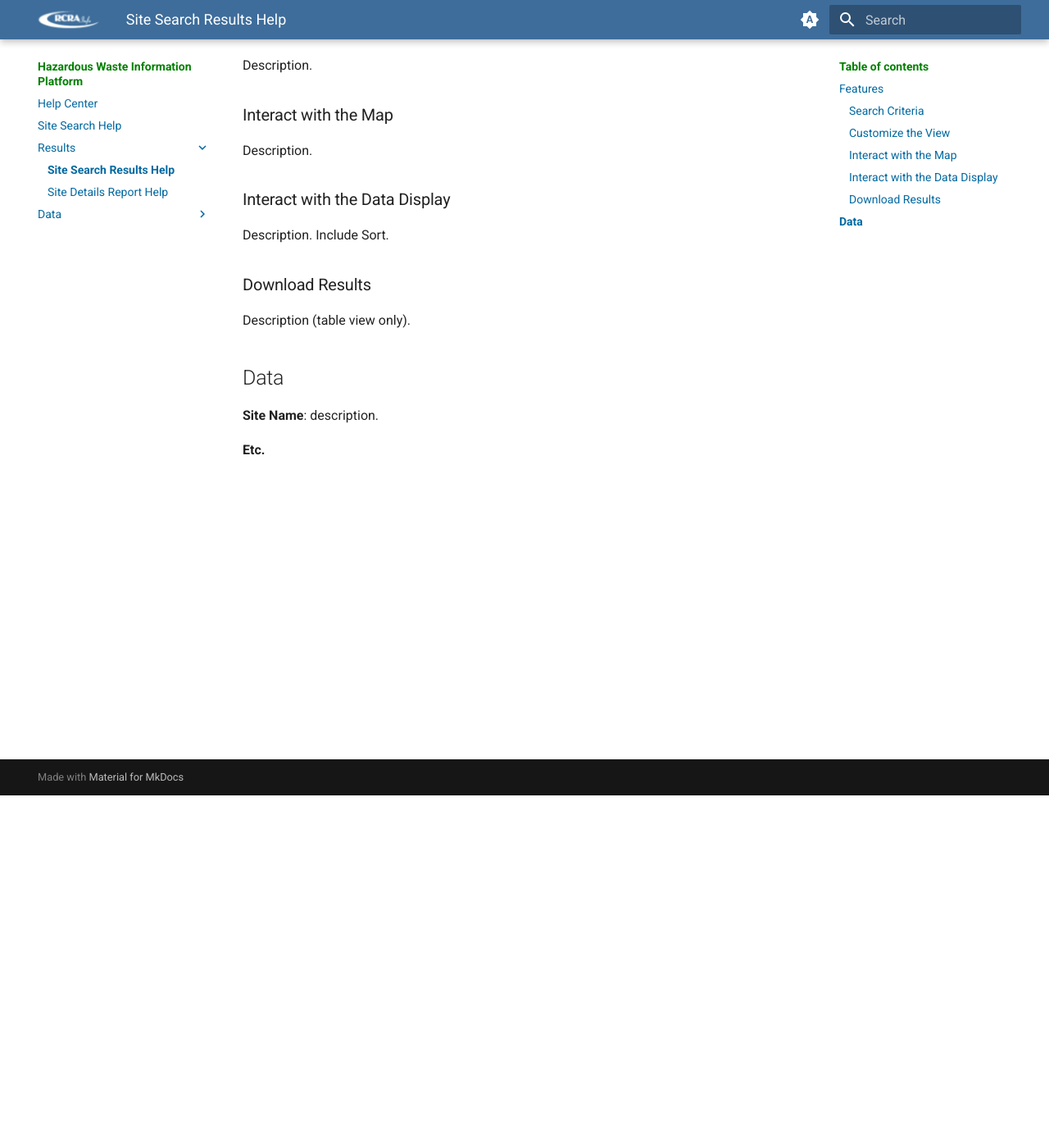
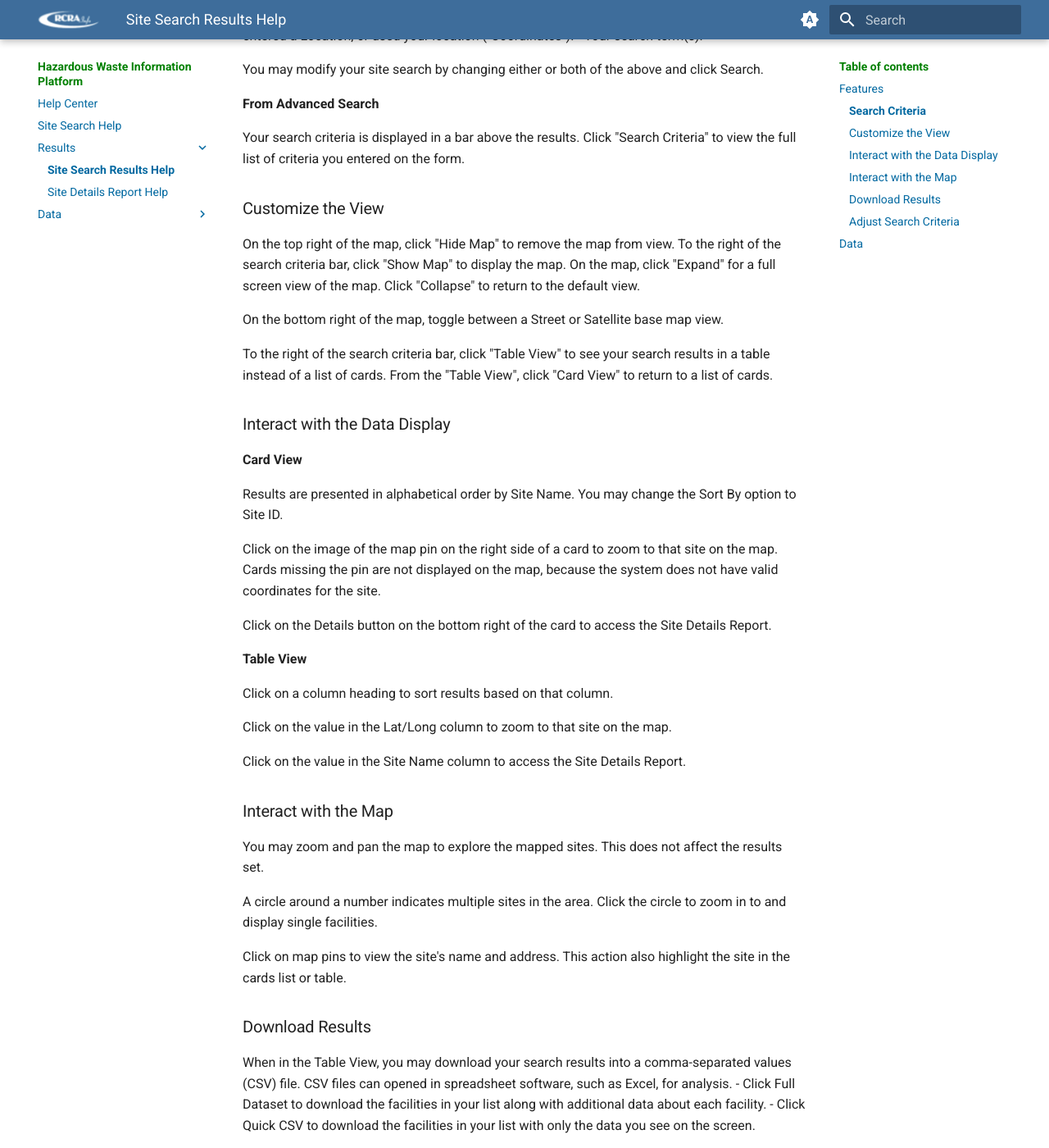
Before and after one commit to furrlori-oss/hwip, an MkDocs documentation site: the page built from docs/Results/search-results.md, in a window 1280 px wide and 1400 px high, scrolled down 430 px. Shown: the whole window at 82% size. Built offline with MkDocs 1.6.1 and Material for MkDocs 9.7.7, drawn with Linux system fonts in a browser that asks for light colours; some of the changed text lies outside the part shown.

Commit message:
Update search-results.md

```diff
--- a/docs/Results/search-results.md
+++ b/docs/Results/search-results.md
@@ -6,23 +6,69 @@ Running a site search from the home page or the Advanced Search form brings you
 
 ### Search Criteria
 
-Description.
+**From home page search**
+
+ The "Search by" bar above the results displays
+ - Whether you searched by Site Name or ID, entered a Location, or used your location ("Coordinates").
+ - Your search term(s).
+
+You may modify your site search by changing either or both of the above and click Search.
+
+**From Advanced Search**
+
+Your search criteria is displayed in a bar above the results. Click "Search Criteria" to view the full list of criteria you entered on the form.
 
 ### Customize the View
 
-Description.
+On the top right of the map, click "Hide Map" to remove the map from view. To the right of the search criteria bar, click "Show Map" to display the map. On the map, click "Expand" for a full screen view of the map. Click "Collapse" to return to the default view.
+
+On the bottom right of the map, toggle between a Street or Satellite base map view.
+
+To the right of the search criteria bar, click "Table View" to see your search results in a table instead of a list of cards. From the "Table View", click "Card View" to return to a list of cards.
+
+### Interact with the Data Display
+
+**Card View**
+
+Results are presented in alphabetical order by Site Name. You may change the Sort By option to Site ID.
+
+Click on the image of the map pin on the right side of a card to zoom to that site on the map. Cards missing the pin are not displayed on the map, because the system does not have valid coordinates for the site.
+
+Click on the Details button on the bottom right of the card to access the Site Details Report.
+
+**Table View**
+
+Click on a column heading to sort results based on that column.
+
+Click on the value in the Lat/Long column to zoom to that site on the map.
+
+Click on the value in the Site Name column to access the Site Details Report.
 
 ### Interact with the Map
 
-Description.
+You may zoom and pan the map to explore the mapped sites. This does not affect the results set.
 
-### Interact with the Data Display
+A circle around a number indicates multiple sites in the area. Click the circle to zoom in to and display single facilities.
 
-Description. Include Sort.
+Click on map pins to view the site's name and address. This action also highlight the site in the cards list or table.
 
 ### Download Results
 
-Description (table view only).
+When in the Table View, you may download your search results into a comma-separated values (CSV) file. CSV files can opened in spreadsheet software, such as Excel, for analysis.
+- Click Full Dataset to download the facilities in your list along with additional data about each facility.
+- Click Quick CSV to download the facilities in your list with only the data you see on the screen.
+
+### Adjust Search Criteria
+
+**From home page search**
+
+ To modify your search criteria, change either or both options in the "Search by" bar above the results and click Search.
+ - Search by Site Name or ID, Location, or Coordinates (latitude and longitude in decimal degrees)
+ - Your search term(s).
+
+**From Advanced Search**
+
+ To modify your search criteria, click the "Advanced Search" breadcrumb at the top of the page (between "Home" and "Search Results). Clicking your browser's back button also works during the same session. On the Advanced Search, change and/or add search criteria and click Search.
 
 ## Data
 
```
